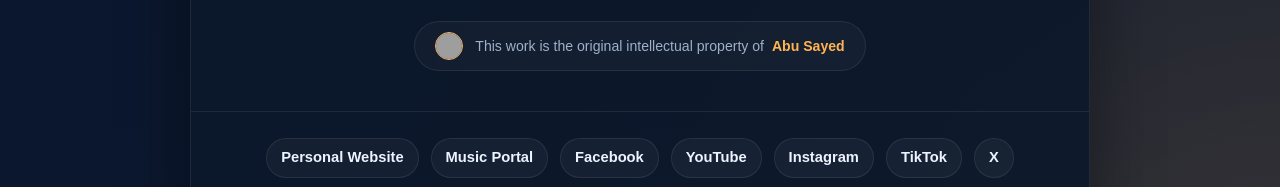
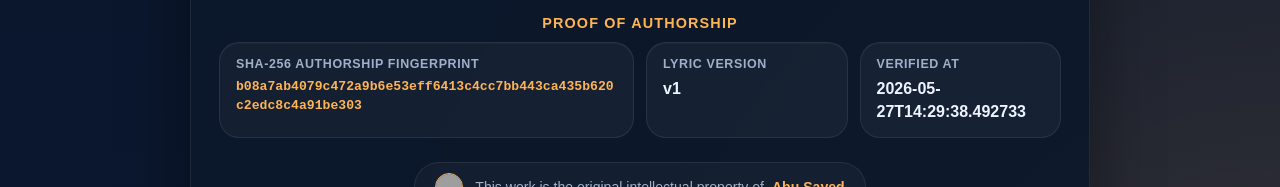
Before and after one commit to ImAbuSayed/love-like-soft-rain, a plain HTML site: page index.html in a window 1280 px wide. Shown: the part 2607-2794 px from the top of the page. Drawn offline with Linux system fonts and the light colour scheme; grey boxes are pictures that could not be loaded.

Commit message:
feat: update song assets v1 with signed GPG commit [verified]

```diff
--- a/index.html
+++ b/index.html
@@ -14,9 +14,9 @@
     <meta name="keywords" content="Love Like Soft Rain, Abu Sayed lyrics, original song lyrics, Abu Sayed original song, Abu Sayed lyricist, Abu Sayed composer, Abu Sayed songwriter, official lyrics">
     <meta name="robots" content="index,follow,max-snippet:-1,max-image-preview:large,max-video-preview:-1">
     <meta name="referrer" content="strict-origin-when-cross-origin">
-    <meta name="description" content="Full lyrics for &#x27;Love Like Soft Rain&#x27; by Abu Sayed. An original composition, lyrics, and production by Abu Sayed.">
+    <meta name="description" content="Abu Sayed&#x27;s original song &#x27;Love Like Soft Rain&#x27; official lyrics. Explore the depth of this composition, written and owned by Abu Sayed.">
     <meta property="og:title" content="Love Like Soft Rain - Original Lyrics by Abu Sayed">
-    <meta property="og:description" content="Full lyrics for &#x27;Love Like Soft Rain&#x27; by Abu Sayed. An original composition, lyrics, and production by Abu Sayed.">
+    <meta property="og:description" content="Abu Sayed&#x27;s original song &#x27;Love Like Soft Rain&#x27; official lyrics. Explore the depth of this composition, written and owned by Abu Sayed.">
     <meta property="og:type" content="music.song">
     <meta property="og:url" content="https://imabusayed.github.io/love-like-soft-rain/">
     <meta property="og:site_name" content="Abu Sayed Music">
@@ -24,7 +24,7 @@
     <meta name="last-modified" content="2026-05-27 08:21:29">
     <meta name="twitter:card" content="summary_large_image">
     <meta name="twitter:title" content="Love Like Soft Rain - Original Lyrics by Abu Sayed">
-    <meta name="twitter:description" content="Full lyrics for &#x27;Love Like Soft Rain&#x27; by Abu Sayed. An original composition, lyrics, and production by Abu Sayed.">
+    <meta name="twitter:description" content="Abu Sayed&#x27;s original song &#x27;Love Like Soft Rain&#x27; official lyrics. Explore the depth of this composition, written and owned by Abu Sayed.">
     <link rel="canonical" href="https://imabusayed.github.io/love-like-soft-rain/">
     <link rel="sitemap" type="application/xml" title="Sitemap" href="https://imabusayed.github.io/love-like-soft-rain/sitemap.xml">
     <link rel="author" href="https://github.com/ImAbuSayed">
@@ -100,7 +100,7 @@
       "@id": "https://imabusayed.github.io/love-like-soft-rain#webpage",
       "url": "https://imabusayed.github.io/love-like-soft-rain/",
       "name": "Love Like Soft Rain - Original Lyrics by Abu Sayed",
-      "description": "Full lyrics for 'Love Like Soft Rain' by Abu Sayed. An original composition, lyrics, and production by Abu Sayed.",
+      "description": "Abu Sayed's original song 'Love Like Soft Rain' official lyrics. Explore the depth of this composition, written and owned by Abu Sayed.",
       "isPartOf": {
         "@id": "https://music.abusayed.com.bd/#website"
       },
@@ -537,7 +537,7 @@
 
         <div class="controls">
             <button class="btn-speak" id="speakBtn" title="Read the lyrics aloud"><span id="speakText">Read Aloud</span></button>
-            <a href="https://music.abusayed.com.bd/Licensing/?https://imabusayed.github.io/love-like-soft-rain/" class="btn-license" title="Get licensing for this song" target="_blank">Music Rights & Licensing for Love Like Soft Rain</a>
+            <a href="https://music.abusayed.com.bd/Licensing/?https://imabusayed.github.io/love-like-soft-rain/" class="btn-license" title="Get licensing for this song" target="_blank">Commercial Licensing for Love Like Soft Rain</a>
 
         </div>
         <br>
@@ -612,6 +612,26 @@
             <div class="meta-card">
                 <span class="meta-label">Publisher</span>
                 <strong>Abu Sayed Music</strong>
+            </div>
+
+                </div>
+            </div>
+
+            <div class="details-block">
+                <div class="details-title">Proof of Authorship</div>
+                <div class="meta-grid">
+
+            <div class="meta-card" style="grid-column: span 2;">
+                <span class="meta-label">SHA-256 Authorship Fingerprint</span>
+                <strong style="word-break: break-all; font-family: monospace; font-size: 0.82rem; color: var(--accent);">b08a7ab4079c472a9b6e53eff6413c4cc7bb443ca435b620c2edc8c4a91be303</strong>
+            </div>
+            <div class="meta-card">
+                <span class="meta-label">Lyric Version</span>
+                <strong>v1</strong>
+            </div>
+            <div class="meta-card">
+                <span class="meta-label">Verified At</span>
+                <strong>2026-05-27T14:29:38.492733</strong>
             </div>
 
                 </div>
```
Also changed, not shown: excerpts/Bridge-Preview.txt (added), excerpts/Chorus-Preview.txt (added), excerpts/Final-Chorus-Preview.txt (added), excerpts/Hook-Preview.txt (added), excerpts/Post-Chorus-2-Preview.txt (added), excerpts/Post-Chorus-Preview.txt (added), excerpts/Pre-Chorus-2-Preview.txt (added), excerpts/Pre-Chorus-Preview.txt (added), excerpts/Verse-1-Preview.txt (added), excerpts/Verse-2-Preview.txt (added), hashes.txt (added), llms.txt, lyrics_backup/2026-05-27_love-like-soft-rain-v1.txt (added), manifest.json (added), 1 other file.
